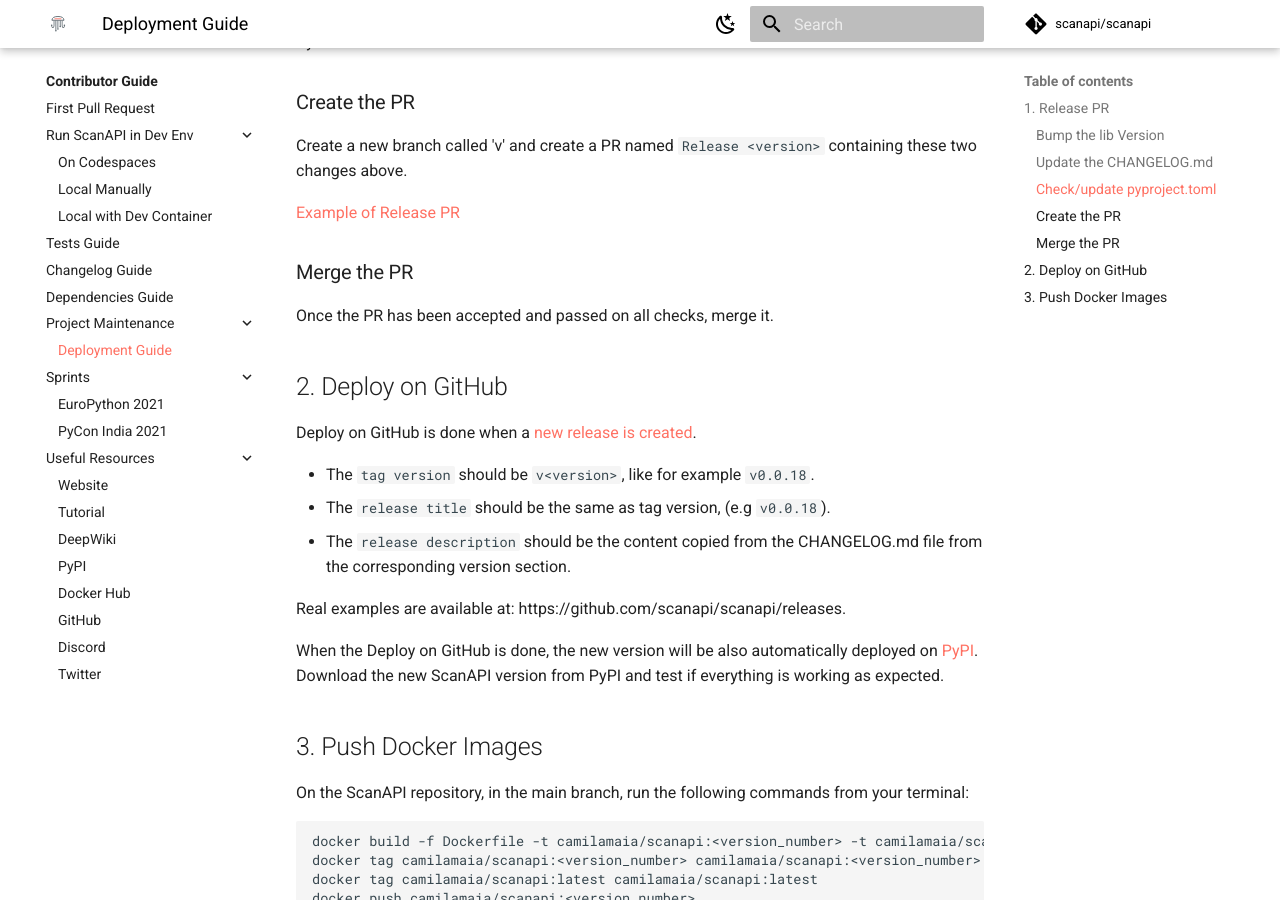
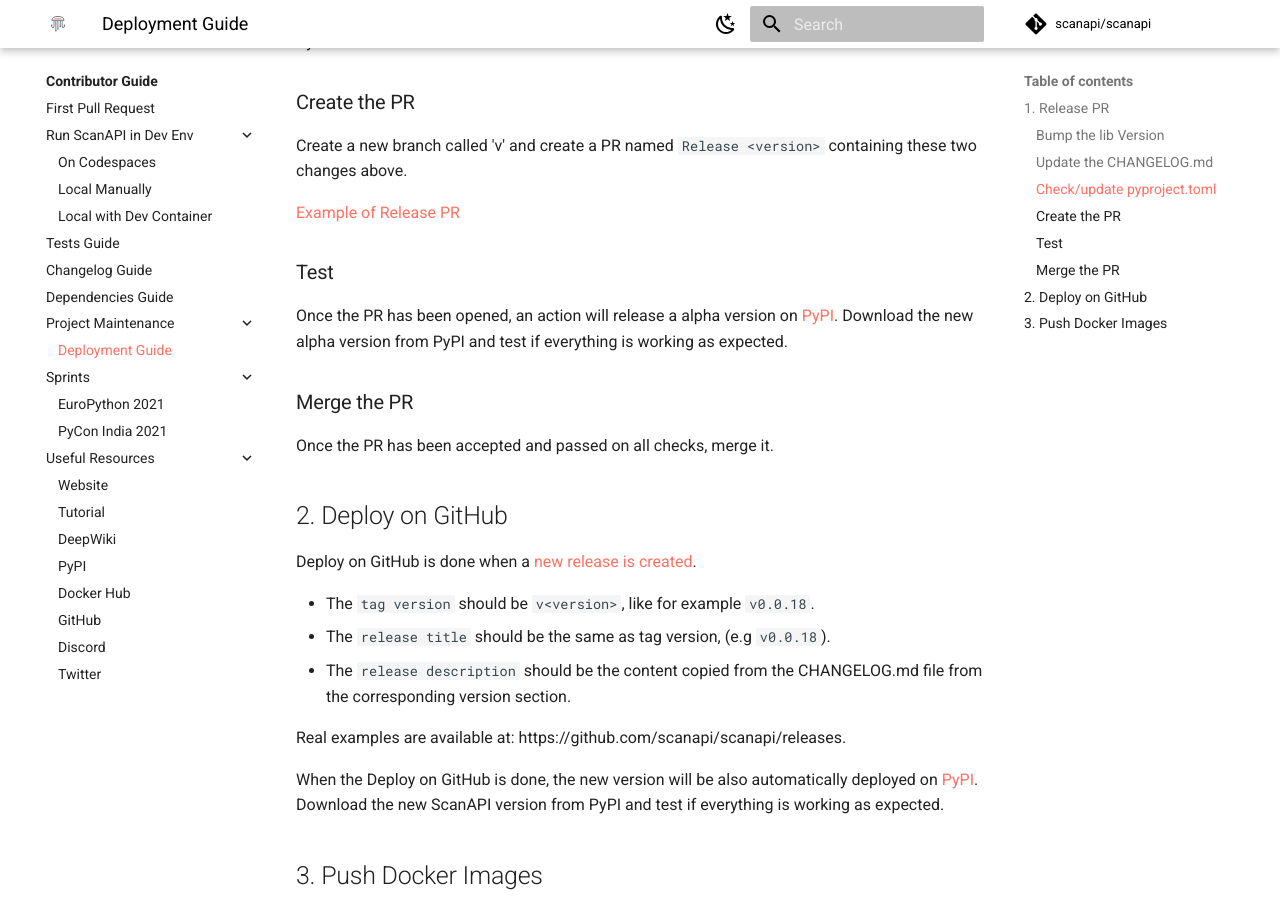
Before and after one commit to scanapi/scanapi, an MkDocs documentation site: the page built from docs/contributor-guide/project-maintenance/deployment-guide.md, in a window 1280 px wide and 900 px high, scrolled down 1037 px. Built offline with MkDocs 1.6.1 and Material for MkDocs 9.7.7, drawn with Linux system fonts in a browser that asks for light colours; comment, search, counter and statistics services are not loaded.

Commit message:
docs(deployment-guide): add test section

```diff
--- a/docs/contributor-guide/project-maintenance/deployment-guide.md
+++ b/docs/contributor-guide/project-maintenance/deployment-guide.md
@@ -39,6 +39,11 @@
 
 [Example of Release PR](https://github.com/scanapi/scanapi/commit/86e89e6ab52bbf64e058c02dbfdbbb1500066bff)
 
+### Test
+
+Once the PR has been opened, an action will release a alpha version on [PyPI](https://pypi.org/project/scanapi/).
+Download the new alpha version from PyPI and test if everything is working as expected.
+
 ### Merge the PR
 
 Once the PR has been accepted and passed on all checks, merge it.
```
